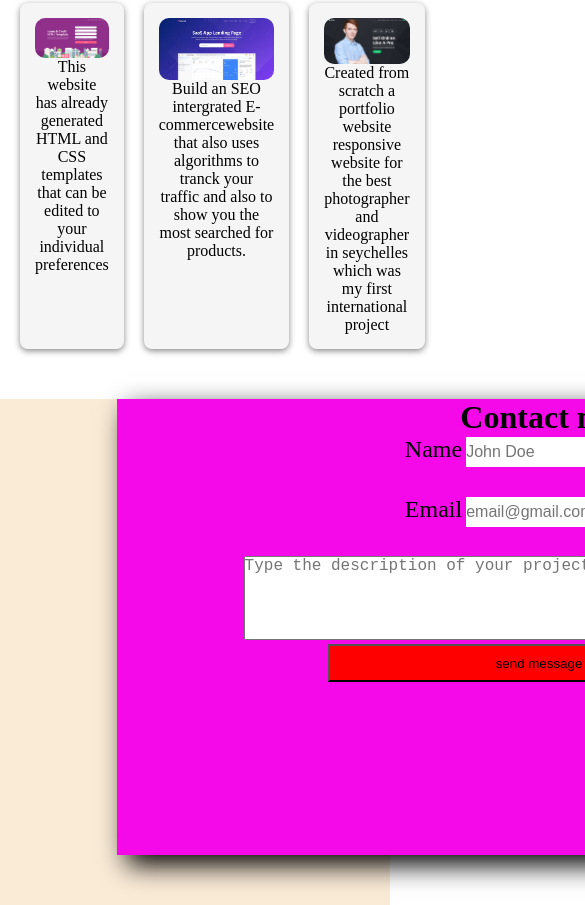
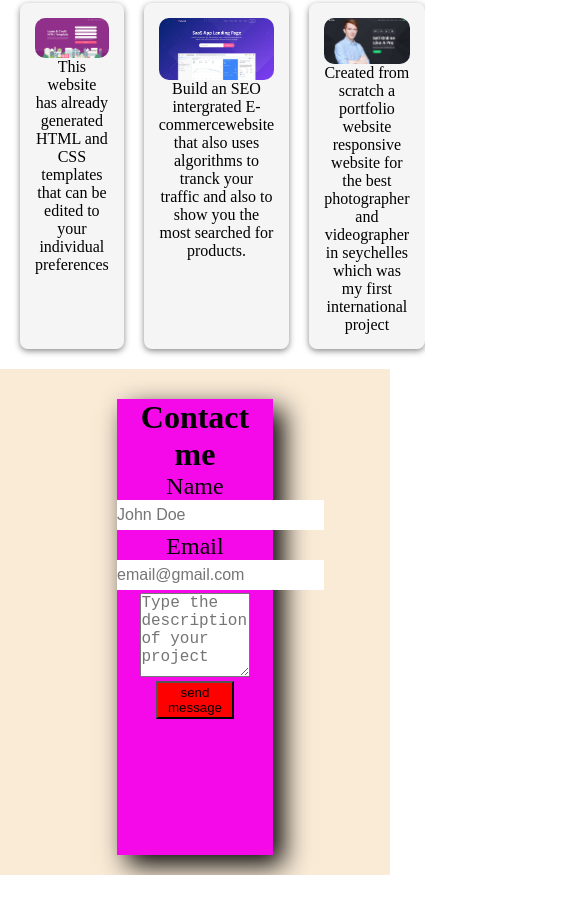
Before and after one commit to FrancisKarani14/My-portfolio-website, a plain HTML site: page index.html in a window 390 px wide. Shown: the part 3260-4165 px from the top of the page, 585 px wide, since content can reach past the window. After the commit the page ends 4135 px from the top, so only its background shows below. Drawn offline with Linux system fonts and the light colour scheme.

Commit message:
styles the contact section

```diff
--- a/style.css
+++ b/style.css
@@ -172,11 +172,14 @@ h3{
     height: 60vh;
     text-align: center;
     background-color: antiquewhite;
+    display: flex;
+    flex-direction: column;
+    align-items: center;
   }
   .textme{
     background-color: rgb(245, 9, 233);
     width: 40vw;
-    margin-left: 30%;
+    /* margin-left: 30%; */
     height: 90%;
     box-shadow: 10px 10px 25px;
     margin-top: 30px;
@@ -353,9 +356,12 @@ h3{
     font-size: 1.5rem;
     margin-top: 26px;
   }
-  .textme{
+  #projects{
+    margin-top: 70px;
+  }
+  /* .textme{
     width: 100vh;
-  }
+  } */
 
 }
 @media screen and (max-width:540px) {
```
